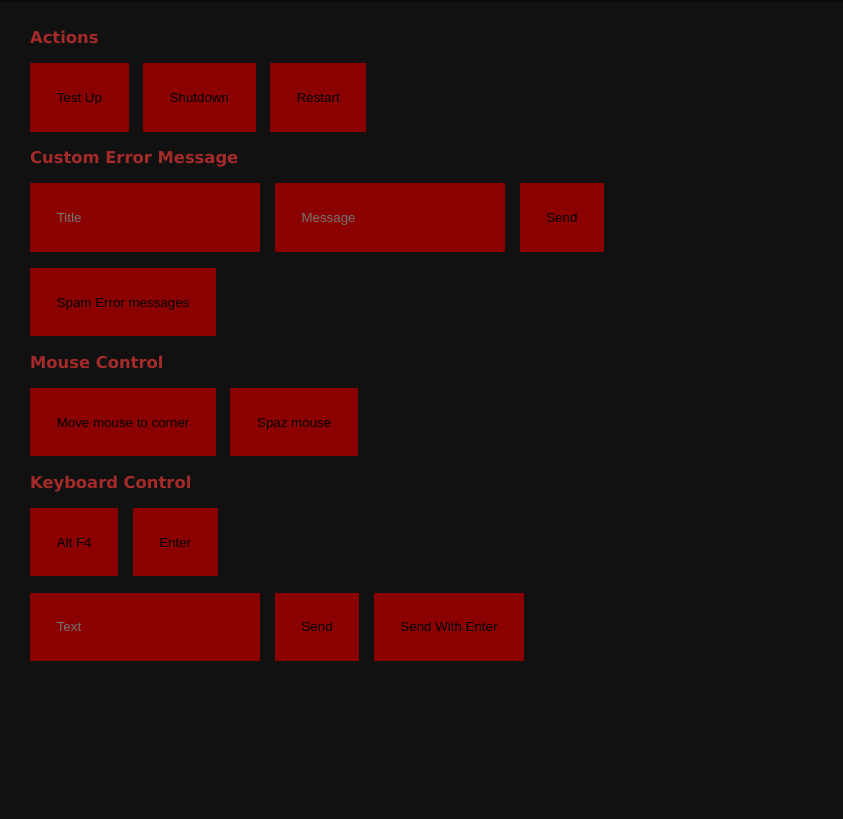
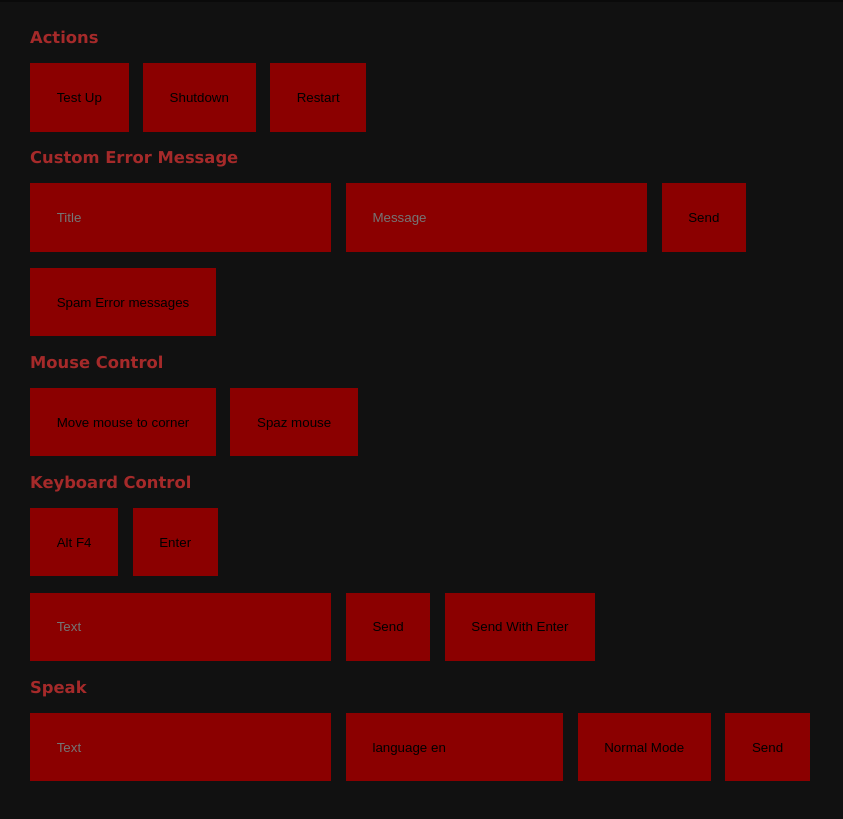
Before and after one commit to ArtiomSu/Simple_Server_Shortcuts, a website: page public/devices/amd.html in a window 1280 px wide. Shown: the part 79-898 px from the top of the page, without its empty margins (0-843 px from the left). Drawn offline with Linux system fonts and the light colour scheme.

Commit message:
text to speach

```diff
--- a/public/devices/amd.html
+++ b/public/devices/amd.html
@@ -44,6 +44,50 @@
                 <button id="send_text">Send</button>
                 <button id="send_text_enter">Send With Enter</button>
             </div>
+            <h3>Speak</h3>
+                <input id="speak_text_send" type="text" name="text" placeholder="Text">
+                <select id="speak_language">
+                  <option value="en">language en</option>
+                  <option value="en-au">language en-au</option>
+                  <option value="en-ca">language en-ca</option>
+                  <option value="en-gb">language en-gb</option>
+                  <option value="en-gh">language en-gh</option>
+                  <option value="en-ie">language en-ie</option>
+                  <option value="en-in">language en-in</option>
+                  <option value="en-ng">language en-ng</option>
+                  <option value="en-nz">language en-nz</option>
+                  <option value="en-ph">language en-ph</option>
+                  <option value="en-tz">language en-tz</option>
+                  <option value="en-uk">language en-uk</option>
+                  <option value="en-us">language en-us</option>
+                  <option value="en-za">language en-za</option>
+                  <option value="zh-CN">language chinese</option>
+                  <option value="zh-cn">language chinese mandarin</option>
+                  <option value="zh-tw">language chinese taiwan</option>
+                  <option value="ru">language russian</option>
+                  <option value="it">language italy</option>
+                  <option value="ja">language japan</option>
+                  <option value="fr">language french</option>
+                  <option value="de">language german</option>
+                  <option value="es-es">language spanish-es</option>
+                  <option value="es-us">language spanish-us</option>
+                  <option value="es">language spanish</option>
+                  <option value="fi">language finland</option>
+                  <option value="jw">language jw</option>
+                  <option value="ko">language korean</option>
+                  <option value="pl">language polish</option>
+                  <option value="ro">language romanian</option>
+                  <option value="sv">language swedish</option>
+                  <option value="tl">language filipino</option>
+                  <option value="tr">language turkish</option>
+                  <option value="uk">language ukraine</option>
+                  <option value="vi">language vietnam</option>
+                  <option value="hi">language hindi</option>
+                </select>
+                <button id="speak_use_slow">Normal Mode</button>
+                <button id="send_speak_text">Send</button>
+
+            </div>
         </div>
         <div id="results"></div>
     </div>
--- a/public/javascripts/amd.js
+++ b/public/javascripts/amd.js
@@ -50,6 +50,14 @@ window.onload=function (){
     var send_text_enter = document.getElementById("send_text_enter");
 
     var press_enter = document.getElementById("press_enter");
+
+
+    //speak
+    var speak_text_send = document.getElementById("speak_text_send");
+    var speak_language = document.getElementById("speak_language");
+    var speak_use_slow_button = document.getElementById("speak_use_slow");
+    var send_speak_text = document.getElementById("send_speak_text");
+    var speak_slow_mode = false;
 
 
 
@@ -108,6 +116,34 @@ window.onload=function (){
         }
     }
 
+    speak_use_slow_button.onclick = function (){
+        speak_slow_mode = !speak_slow_mode;
+        if(speak_slow_mode){
+            speak_use_slow_button.textContent = "Slow Mode";
+        }else{
+            speak_use_slow_button.textContent = "Normal Mode";
+        }
+    }
+
+    send_speak_text.onclick = function(){
+        if(speak_text_send.value.length >0){
+            var data = new FormData();
+            data.append('text', speak_text_send.value);
+            data.append('language', speak_language.options[speak_language.selectedIndex].value);
+            data.append('slow', speak_slow_mode);
+            var xhr = new XMLHttpRequest();
+            xhr.open('POST', server_url+"speak", true);
+            xhr.onload = function () {
+                // do something to response
+                update_logs(this.responseText)
+            };
+            xhr.send(data);
+        }else{
+            update_logs("enter something to say");
+        }
+
+    }
+
 
 
     header.onclick = function (){
--- a/public/stylesheets/style.css
+++ b/public/stylesheets/style.css
@@ -60,8 +60,21 @@ button {
   transition: background-color 2s, color 3s;
 }
 
+select {
+  border: none;
+  background-color: darkred;
+  color: black;
+  padding: 2em;
+  margin-right: 10px;
+  transition: background-color 2s, color 3s;
+  -webkit-appearance: none;
+  -moz-appearance: none;
+  appearance: none;
+}
+
 input[type=text] {
   padding: 2em;
+  width: 20%;
   margin-right: 10px;
   border: none;
   background-color: darkred;
```
